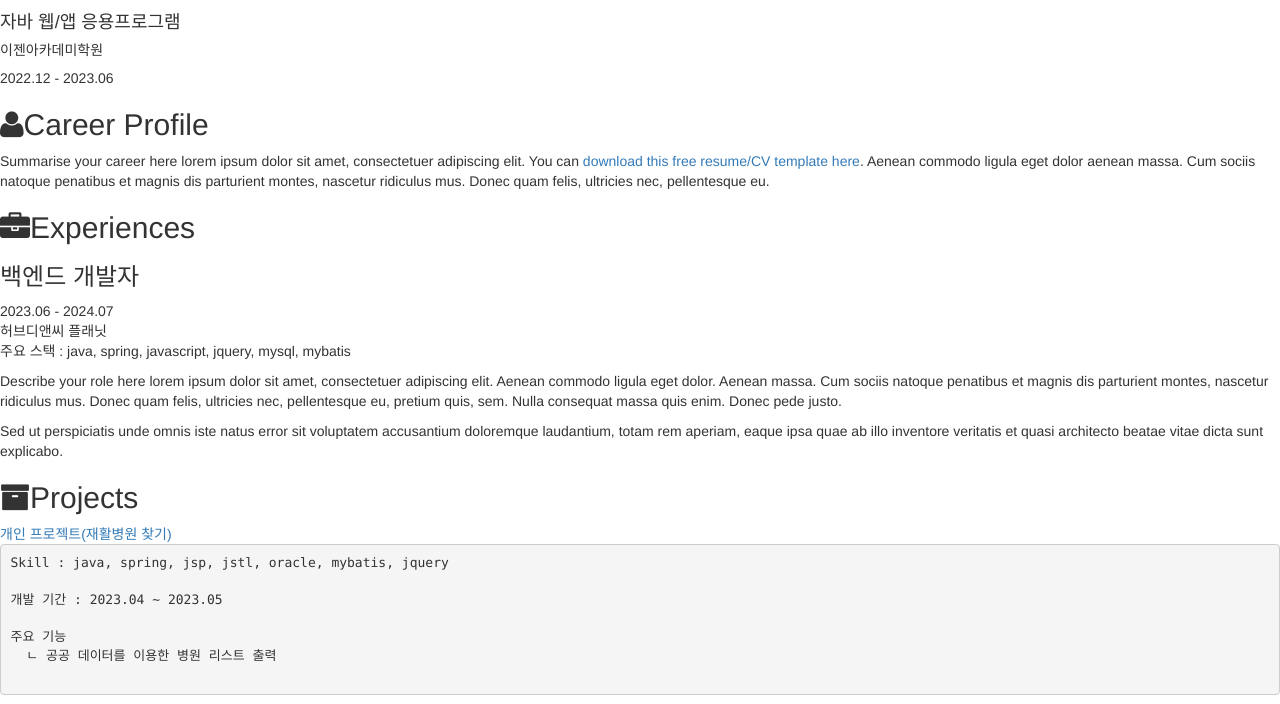
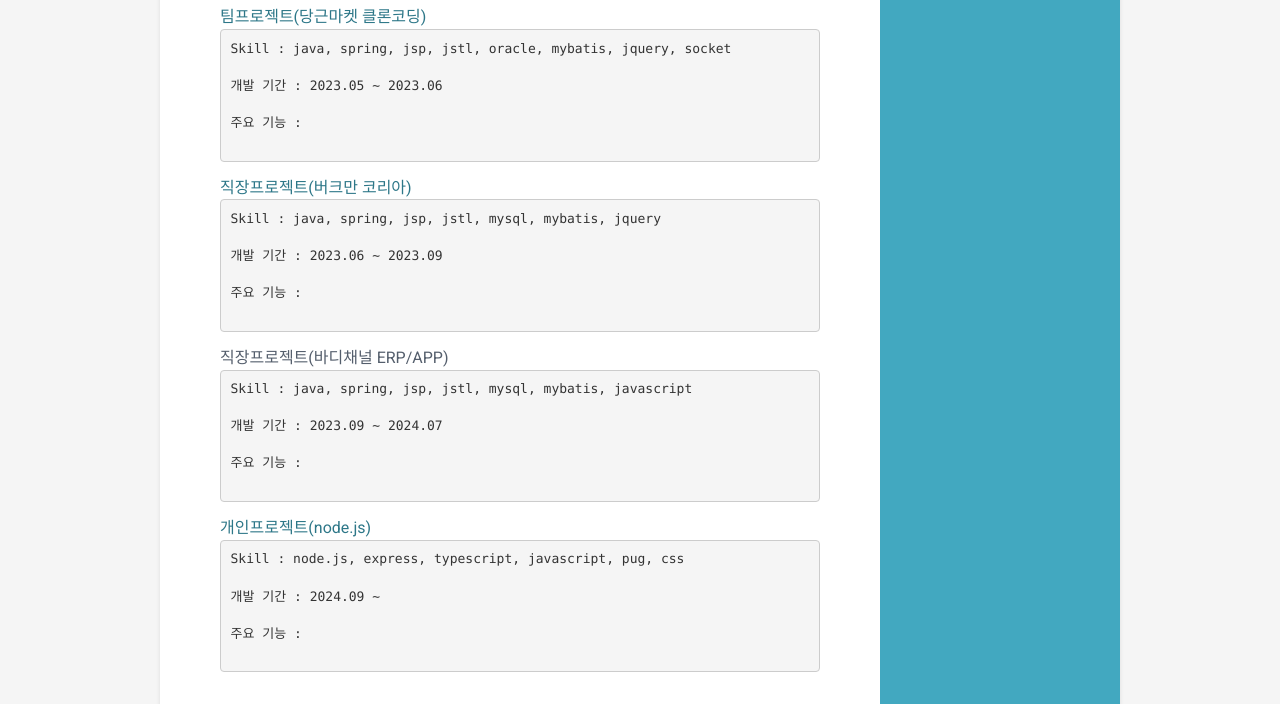
Before and after one commit to dorandoran104/portfolio, a plain HTML site: page index.html in a window 1280 px wide. Shown: the part 864-1568 px from the top of the page. Drawn offline with Linux system fonts and the light colour scheme; the site is published under a folder, as on GitHub Pages, so addresses that start at the root find nothing.

Commit message:
css 미적용 수정

```diff
--- a/index.html
+++ b/index.html
@@ -20,7 +20,7 @@
 
 
     <!-- Theme CSS -->
-    <link id="theme-style" rel="stylesheet" href="/css/styles.css">
+    <link id="theme-style" rel="stylesheet" href="./css/styles.css">
     <!-- HTML5 shim and Respond.js for IE8 support of HTML5 elements and media queries -->
     <!--[if lt IE 9]>
       <script src="https://oss.maxcdn.com/html5shiv/3.7.2/html5shiv.min.js"></script>
```
